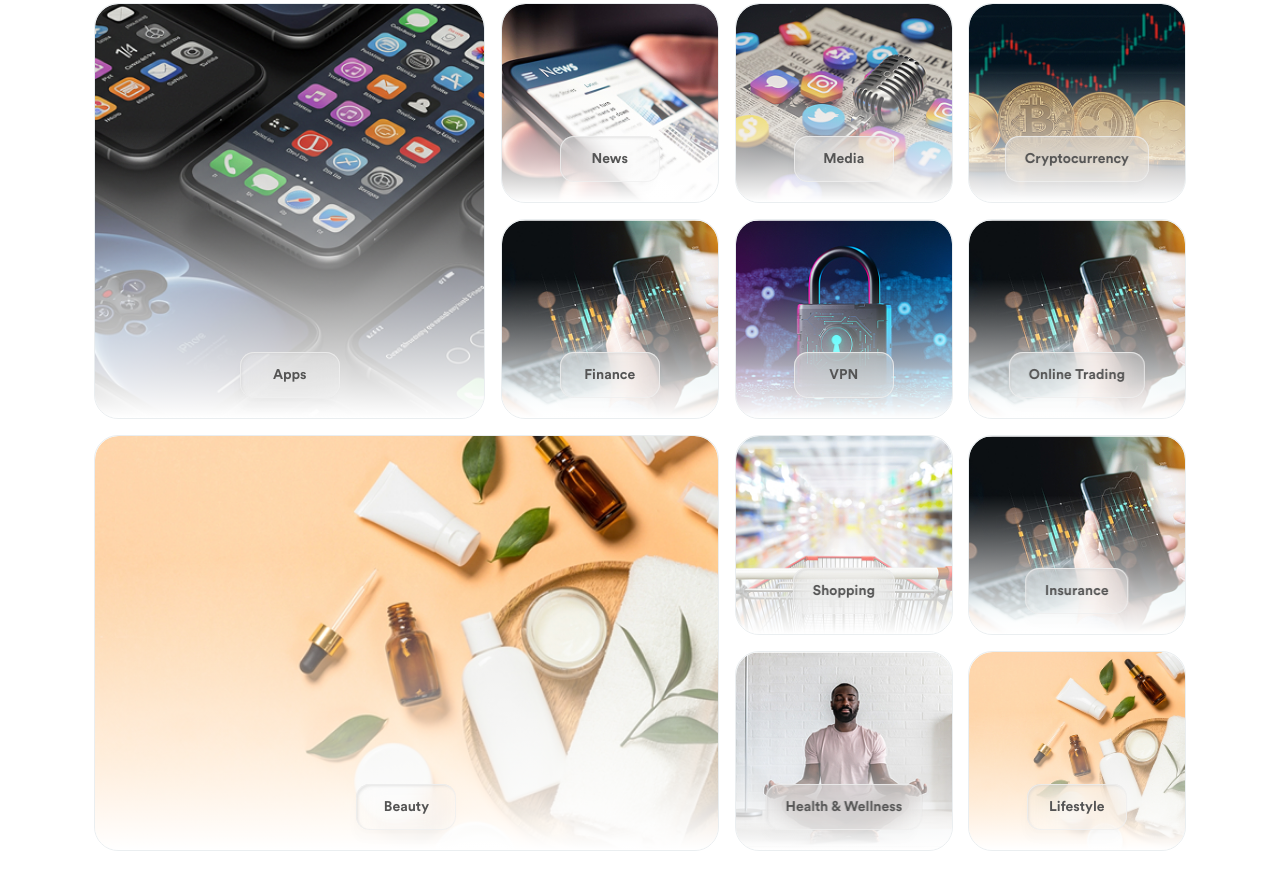
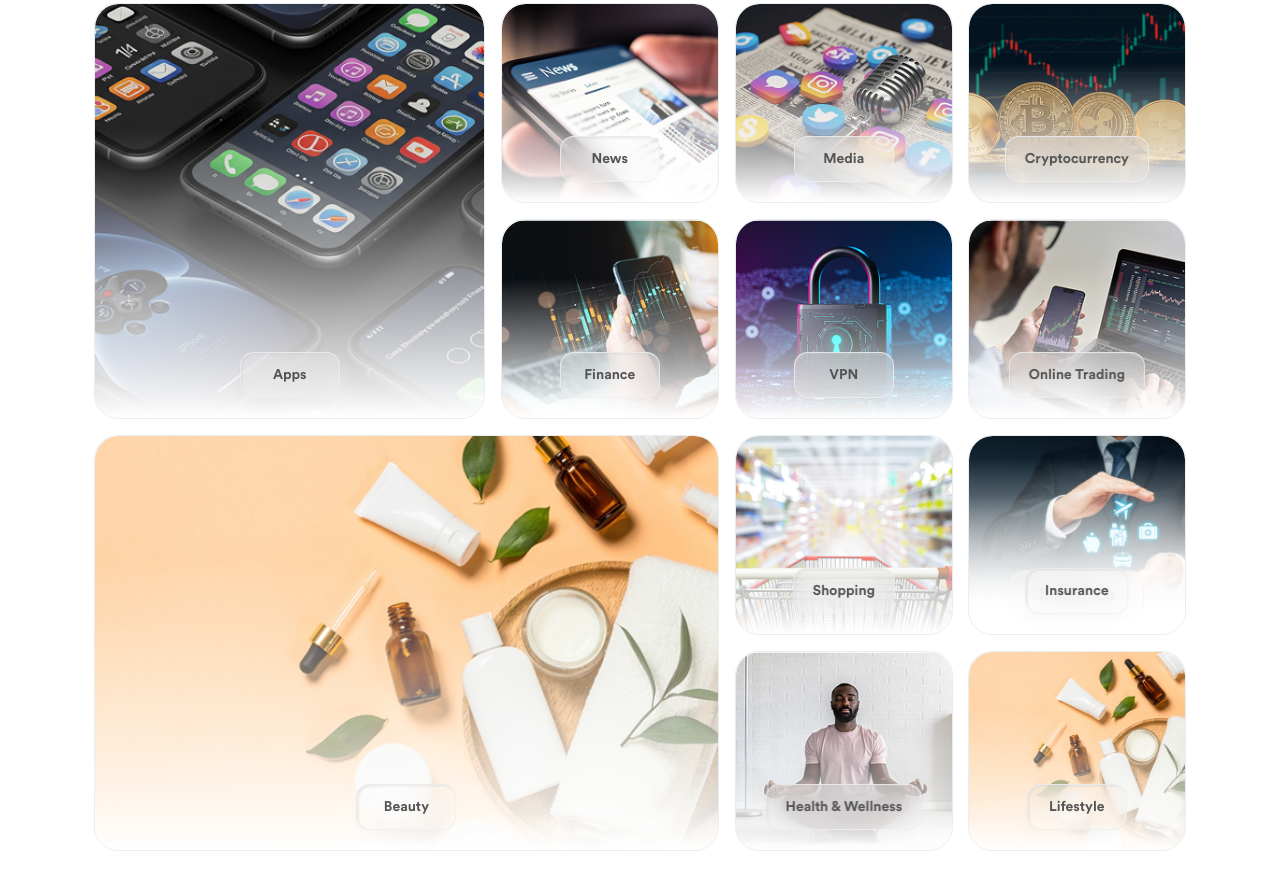
Before and after one commit to madhoundes/unbalancing, a plain HTML site: page index.html in a window 1280 px wide. Shown: the part 1772-2662 px from the top of the page. Drawn offline with nearby package versions, Linux system fonts and the light colour scheme.

Commit message:
Update: Changed image paths for Online Trading and Insurance sections

```diff
--- a/styles.css
+++ b/styles.css
@@ -563,7 +563,7 @@ img {
 }
 
 .trading-img {
-    background-image: url('images/photos/Finance.jpg');
+    background-image: url('images/photos/Online-trading.jpg');
     background-size: cover;
     background-position: center;
 }
@@ -587,7 +587,7 @@ img {
 }
 
 .insurance-img {
-    background-image: url('images/photos/image.jpg');
+    background-image: url('images/photos/Insurance.jpg');
     background-size: cover;
     background-position: center;
 }
```
Also changed, not shown: images/photos/Insurance.jpg (added), images/photos/Online-trading.jpg (added), 1 other file.
